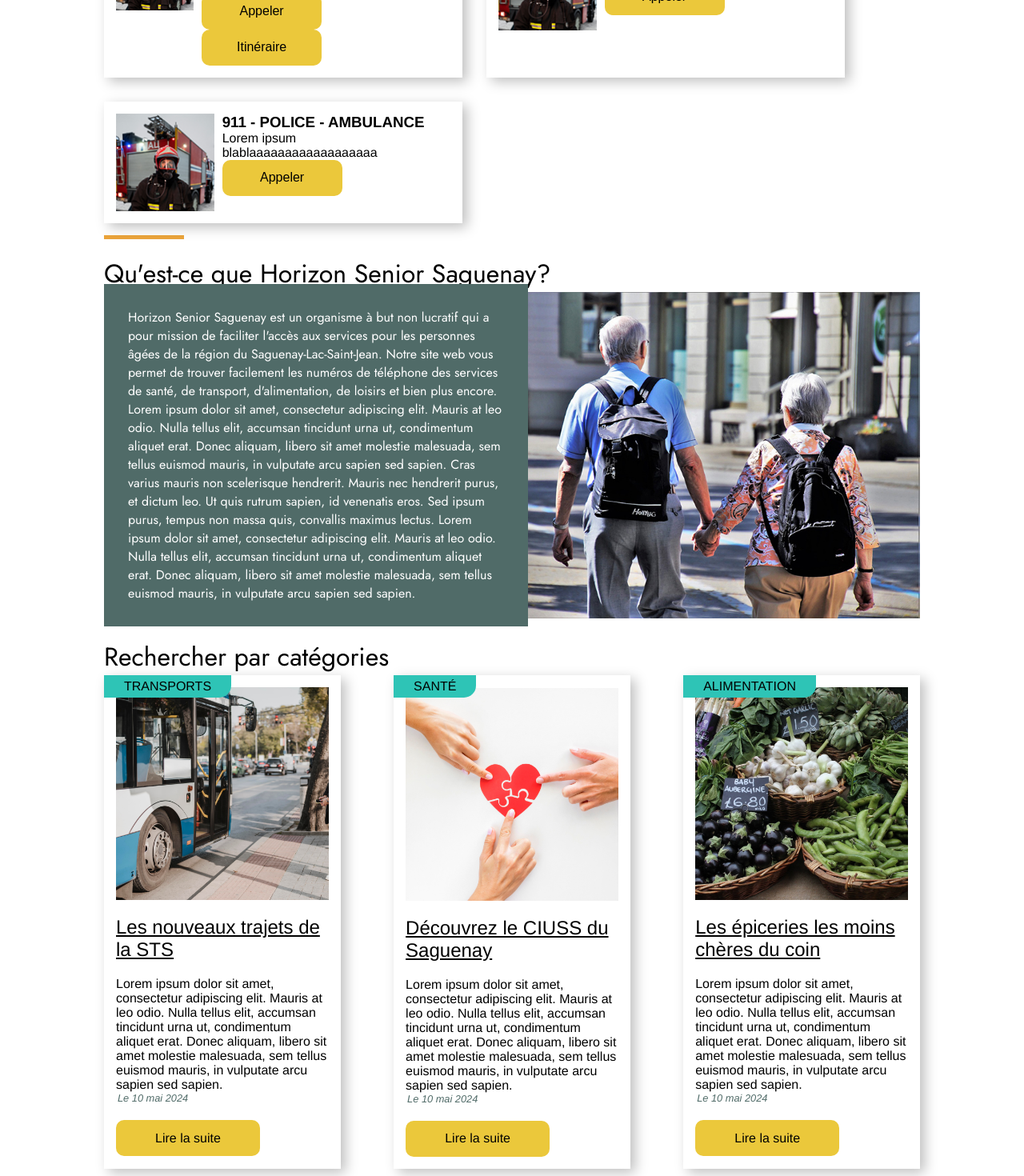
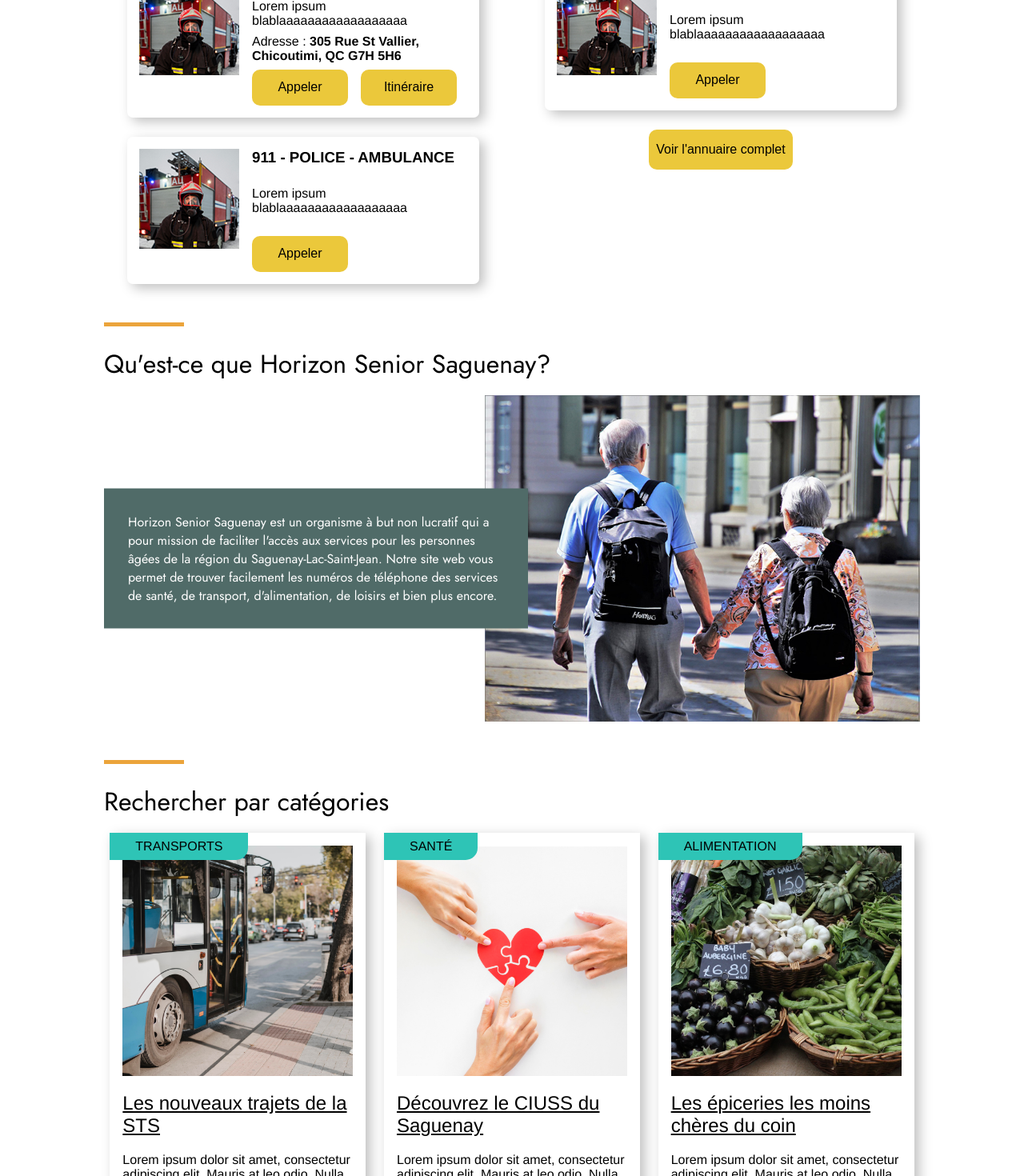
Before and after one commit to varomeas/horizon-front, a React (Create React App) app: page / in a window 1280 px wide. Shown: the part 820-2290 px from the top of the page at 80% size. Built offline with nearby package versions, Linux system fonts and the light colour scheme.

Commit message:
Carte numéro et carte catégorie + mise à jour accueil (app)

```diff
--- a/src/App.js
+++ b/src/App.js
@@ -6,7 +6,6 @@ import CardNumber from "./components/cards-number/CardNumber";
 import CardCategory from "./components/cards-category/card-category";
 import Carousel from "./components/carousel/carousel";
 import {FontSizeContext, FontSizeProvider} from "./assets/FontSizeContext";
-
 
 function App() {
     const {fontSize} = useContext(FontSizeContext);
@@ -20,34 +19,55 @@ function App() {
         <main>
             <section className={"numéros"}>
                 <h2>Trouver facilement un numéro de téléphone</h2>
-                <div>
+                <ul>
+                    <li>
                         <CardNumber numero={"811"} titre={"Police - Ambulance"} description={"Lorem ipsum blablaaaaaaaaaaaaaaaaaa"} url_image={"images/thumb1.png"} adresse={"305 Rue St Vallier, Chicoutimi, QC G7H 5H6"}></CardNumber>
+                    </li>
+                    <li>
                         <CardNumber numero={"911"} titre={"Police - Ambulance"} description={"Lorem ipsum blablaaaaaaaaaaaaaaaaaa"} url_image={"images/thumb1.png"}></CardNumber>
+                    </li>
+                    <li>
                         <CardNumber numero={"911"} titre={"Police - Ambulance"} description={"Lorem ipsum blablaaaaaaaaaaaaaaaaaa"} url_image={"images/thumb1.png"}></CardNumber>
-                </div>
+                    </li>
+                    <li>
+                        <button className={"btn"}>
+                            <a href="/annuaire">Voir l'annuaire complet</a>
+                        </button>
+                    </li>
+                </ul>
 
             </section>
             <section className={"présentation"}>
                 <h2>Qu'est-ce que Horizon Senior Saguenay?</h2>
-                <div style={{fontSize: fontSize}}>
-                    <p className={"text-présentation"}>Horizon Senior Saguenay est un organisme à but non lucratif qui a pour mission de faciliter l'accès aux services pour les personnes âgées de la région du Saguenay-Lac-Saint-Jean. Notre site web vous permet de trouver facilement les numéros de téléphone des services de santé, de transport, d'alimentation, de loisirs et bien plus encore.
-                        Lorem ipsum dolor sit amet, consectetur adipiscing elit. Mauris at leo odio. Nulla tellus elit, accumsan tincidunt urna ut, condimentum aliquet erat. Donec aliquam, libero sit amet molestie malesuada, sem tellus euismod mauris, in vulputate arcu sapien sed sapien. Cras varius mauris non scelerisque hendrerit. Mauris nec hendrerit purus, et dictum leo. Ut quis rutrum sapien, id venenatis eros. Sed ipsum purus, tempus non massa quis, convallis maximus lectus.
-
-                        Lorem ipsum dolor sit amet, consectetur adipiscing elit. Mauris at leo odio. Nulla tellus elit, accumsan tincidunt urna ut, condimentum aliquet erat. Donec aliquam, libero sit amet molestie malesuada, sem tellus euismod mauris, in vulputate arcu sapien sed sapien.</p>
+                <div>
+                    <p className={"text-présentation"} style={{fontSize: fontSize}}>Horizon Senior Saguenay est un organisme à but non lucratif qui a pour mission de faciliter l'accès aux services pour les personnes âgées de la région du Saguenay-Lac-Saint-Jean. Notre site web vous permet de trouver facilement les numéros de téléphone des services de santé, de transport, d'alimentation, de loisirs et bien plus encore.
+                        </p>
                     <img src={"images/accueil1.jpg"} alt="Deux anciens qui se promènent"/>
                 </div>
 
             </section>
             <section className={"catégories"}>
                 <h2>Rechercher par catégories</h2>
-                <div>
+                <ul>
+                    <li>
                         <CardCategory category={"transports"} title={"Les nouveaux trajets de la STS"} thumb_article={'images/cat1.png'} date_publication={"Le 10 mai 2024"} description={"Lorem ipsum dolor sit amet, consectetur adipiscing elit. Mauris at leo odio. Nulla tellus elit, accumsan tincidunt urna ut, condimentum aliquet erat. Donec aliquam, libero sit amet molestie malesuada, sem tellus euismod mauris, in vulputate arcu sapien sed sapien."}></CardCategory>
+                    </li>
+                    <li>
                         <CardCategory category={"Santé"} title={"Découvrez le CIUSS du Saguenay"} thumb_article={'images/cat2.png'} date_publication={"Le 10 mai 2024"} description={"Lorem ipsum dolor sit amet, consectetur adipiscing elit. Mauris at leo odio. Nulla tellus elit, accumsan tincidunt urna ut, condimentum aliquet erat. Donec aliquam, libero sit amet molestie malesuada, sem tellus euismod mauris, in vulputate arcu sapien sed sapien."}></CardCategory>
+                    </li>
+                    <li>
                         <CardCategory category={"Alimentation"} title={"Les épiceries les moins chères du coin"} thumb_article={'images/cat3.png'} date_publication={"Le 10 mai 2024"} description={"Lorem ipsum dolor sit amet, consectetur adipiscing elit. Mauris at leo odio. Nulla tellus elit, accumsan tincidunt urna ut, condimentum aliquet erat. Donec aliquam, libero sit amet molestie malesuada, sem tellus euismod mauris, in vulputate arcu sapien sed sapien."}></CardCategory>
+                    </li>
+                    <li>
                         <CardCategory category={"Alimentation"} title={"Les épiceries les moins chères du coin"} thumb_article={'images/cat3.png'} date_publication={"Le 10 mai 2024"} description={"Lorem ipsum dolor sit amet, consectetur adipiscing elit. Mauris at leo odio. Nulla tellus elit, accumsan tincidunt urna ut, condimentum aliquet erat. Donec aliquam, libero sit amet molestie malesuada, sem tellus euismod mauris, in vulputate arcu sapien sed sapien."}></CardCategory>
+                    </li>
+                    <li>
                         <CardCategory category={"Alimentation"} title={"Les épiceries les moins chères du coin"} thumb_article={'images/cat3.png'} date_publication={"Le 10 mai 2024"} description={"Lorem ipsum dolor sit amet, consectetur adipiscing elit. Mauris at leo odio. Nulla tellus elit, accumsan tincidunt urna ut, condimentum aliquet erat. Donec aliquam, libero sit amet molestie malesuada, sem tellus euismod mauris, in vulputate arcu sapien sed sapien."}></CardCategory>
+                    </li>
+                    <li>
                         <CardCategory category={"Alimentation"} title={"Les épiceries les moins chères du coin"} thumb_article={'images/cat3.png'} date_publication={"Le 10 mai 2024"} description={"Lorem ipsum dolor sit amet, consectetur adipiscing elit. Mauris at leo odio. Nulla tellus elit, accumsan tincidunt urna ut, condimentum aliquet erat. Donec aliquam, libero sit amet molestie malesuada, sem tellus euismod mauris, in vulputate arcu sapien sed sapien."}></CardCategory>
-                </div>
+                    </li>
+                </ul>
             </section>
 
         </main>
--- a/src/App.scss
+++ b/src/App.scss
@@ -9,19 +9,36 @@
 
   main{
     h2{
+      margin-bottom: 1rem;
+
       &:before{
         content: "";
         display: block;
         width: 100px;
         height: 5px;
         background-color: $orange;
-        margin-bottom: 20px;
+        margin: 3rem 0 1.5rem;
       }
     }
     .numéros{
-      > div {
+      ul {
         display: flex;
+        flex-direction: column;
         flex-wrap: wrap;
+        justify-content: space-between;
+        align-items: center;
+        gap: 1.5rem;
+        width: 100%;
+        max-height: 27.5rem;
+
+        li{
+          min-width: fit-content;
+          >button{
+            margin: auto;
+            height: 100%;
+            padding: 1rem .5rem;
+          }
+        }
       }
     }
     .présentation{
@@ -46,14 +63,57 @@
       }
     }
     .catégories{
-      > div {
+      margin-bottom: 2rem;
+      ul {
         display: flex;
-        justify-content: space-between;
         flex-wrap: wrap;
+        justify-content: space-around;
+        align-items: center;
+        gap: 1.5rem .5rem;
+
+        li{
+          max-width: fit-content;
+        }
       }
-      .cardcategory{
-        margin-bottom: 20px;
+
+    }
+  }
+
+  @include screen-sm{
+    .search-bar{
+      display: none;
+    }
+    main{
+      margin: 0 1.5rem;
+
+      .numéros{
+        ul{
+          margin-left:-1rem;
+
+          li:not(:first-child):not(:last-child) {
+            display: none;
+          }
+
+        }
+      }
+
+      .présentation{
+        padding: 2.5rem 0;
+
+        .text-présentation{
+          position: relative;
+          width: 80% ;
+          padding: 1.25rem;
+          top: 0%;
+          transform: translateY(5%);
+        }
+        img{
+          width: 75%;
+          margin-left: 25%;
+        }
+
       }
     }
+
   }
 }
--- a/src/assets/style.scss
+++ b/src/assets/style.scss
@@ -8,7 +8,7 @@ body{
 }
 
 main{
-  margin: 0 130px 0 130px;
+  margin: 0 130px;
 }
 
 //définition des couleurs
--- a/src/components/cards-category/card-category.js
+++ b/src/components/cards-category/card-category.js
@@ -11,7 +11,7 @@ function CardCategory(props){
             <h4>{props.title}</h4>
             <p>{props.description}</p>
             <legend className={styles.date}>{props.date_publication}</legend>
-            <Link className={"btn btn-link"} to={`article/${props.articleId}`}>Lire la suite</Link>
+            <Link className={"btn btn-link"} to={`article/${props.articleId}`}>Découvrir les articles</Link>
         </div>
     );
 }
--- a/src/components/cards-category/cardcategory.module.scss
+++ b/src/components/cards-category/cardcategory.module.scss
@@ -2,10 +2,9 @@
 
 .cardcategory{
   position: relative;
-  width: 29%;
+  width: 20rem;
   box-shadow: 6px 5px 15px 0px rgba(0,0,0,0.25);
-  padding: 15px;
-  margin-bottom: 20px;
+  padding: 1rem;
   h4{
     text-decoration: underline;
     font-size: 1.5em;
@@ -21,10 +20,10 @@
     left: 0;
     background-color: $bleu;
     color: black;
-    font-size: 1em;
+    font-size: 1rem;
     font-weight: 500;
     text-transform: uppercase;
-    padding: 5px 25px 5px 25px;
+    padding: .5rem 2rem;
     border-radius: 0 0 15px 0;
   }
   .date{
@@ -33,4 +32,35 @@
     font-style: italic;
     margin-bottom: 20px;
   }
+
+  @include screen-sm{
+
+    display: flex;
+    flex-direction: column;
+    align-items: center;
+    gap: 1rem;
+    width: 8rem;
+
+    h4, p, legend  {
+      display: none;
+    }
+
+    .ribbon{
+      border-radius: 0 0 15px 15px;
+      font-size: .9rem;
+      text-align: center;
+      right: -.5rem;
+      left: -.5rem;
+      padding: .5rem 0;
+    }
+
+    a{
+      font-size: .9rem;
+      width: 7rem;
+      padding: .5rem;
+      text-align: center;
+    }
+
+
+  }
 }
--- a/src/components/cards-number/CardNumber.js
+++ b/src/components/cards-number/CardNumber.js
@@ -13,11 +13,11 @@ function CardNumber(props){
     return(
         <div className={styles.card}>
             <div className={styles.thumb}>
-                <img src={props.url_image} alt={"Plouf"}/>
+                <img src={props.url_image} alt={props.titre}/>
             </div>
             <div className={styles.infos}>
                 <h3><strong>{props.numero}</strong> - {props.titre}</h3>
-                <p>{props.description}</p>
+                <p className={styles.description}>{props.description}</p>
 
                 {props.adresse ? <p>Adresse : <strong>{props.adresse}</strong></p> : null}
                 <div className={styles.action}>
--- a/src/components/cards-number/cardnumber.module.scss
+++ b/src/components/cards-number/cardnumber.module.scss
@@ -1,28 +1,59 @@
+@import "../../assets/style.scss";
 
 .card{
-  //border: 1px solid rgba(0,0,0,0.45);
   box-shadow: 6px 5px 15px 0px rgba(0,0,0,0.25);
   display: flex;
+  justify-content: space-around;
+  gap: 1rem;
   padding: 15px;
-  width: calc(50% - 62px);
-  margin: 15px 15px 15px 0;
-  &:nth-child(2n){
-    margin: 15px 0 15px 15px;
-  }
+  width: 27.5rem;
+  min-height: 11.5rem;
+  border-radius: 7px;
 
   .thumb{
-    width: 125px;
+    min-width: 125px;
+    max-width: 125px;
+    aspect-ratio: 1/1;
   }
   .infos{
-    margin-left: 10px;
+    display: flex;
+    flex-direction: column;
+    justify-content: space-between;
+    gap: .5rem;
     h3{
       margin-top: 0;
       text-transform: uppercase;
     }
   }
   .action{
+    display: flex;
+    gap: 0 1rem;
     button{
-      width: 150px;
-      margin-right: 10px}
+      width: 7.5rem;
+    }
+  }
+
+  @include screen-sm{
+    width: 95%;
+    margin: auto;
+    box-shadow: 6px 5px 10px 0px rgba(0,0,0,0.25);
+    align-items: center;
+
+    .infos{
+      font-size: .9rem;
+      margin: none;
+    }
+
+    .description{
+      display: none;
+    }
+
+    .action{
+      display: flex;
+      button{
+        width: 5rem;
+        padding: 0;
+      }
+    }
   }
 }
--- a/src/components/carousel/carousel.js
+++ b/src/components/carousel/carousel.js
@@ -6,7 +6,7 @@ function Carousel_1(){
         <Carousel swipeable={true} showThumbs={false} useKeyboardArrows={true} showStatus={false} autoPlay={true} interval={3000} infiniteLoop={true}>
             <div>
                 <img src={"/images/carousel1.jpg"} />
-
+                <div className="legend"><p>Lisez notre nouvel article 1 </p><button className={"btn"}>Lire</button> </div>
             </div>
             <div>
                 <img src={"/images/carousel1.jpg"} />
@@ -14,7 +14,7 @@ function Carousel_1(){
             </div>
             <div>
                 <img src={"/images/carousel1.jpg"} />
-                <div className="legend">Legend 3</div>
+                <div className="legend"><p>Lisez notre nouvel article 3 </p><button className={"btn"}>Lire</button> </div>
             </div>
         </Carousel>
     )
```
Lines whose indentation alone changed are shown as unchanged.
